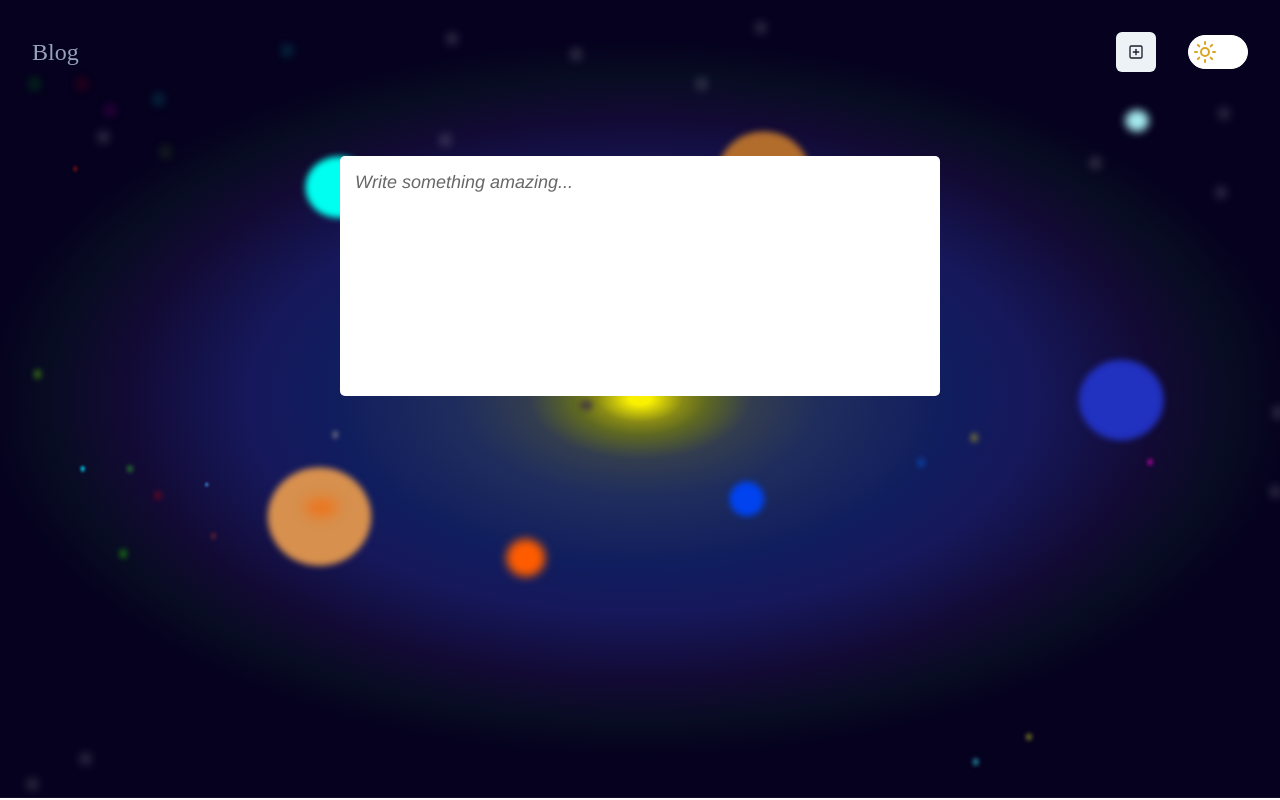
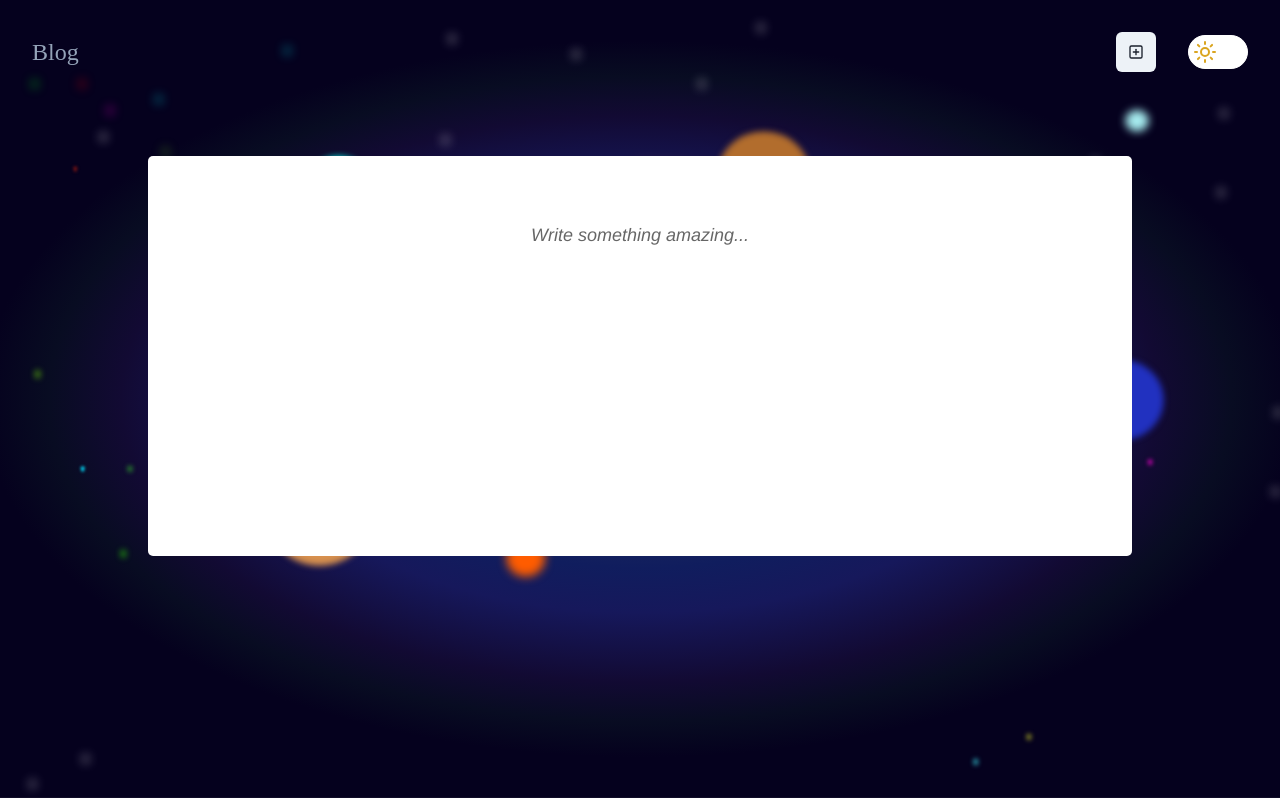
Before and after one commit to RauliYoung/QLimax, a Next.js app: page / in a window 1280 px wide. Built offline with nearby package versions, Linux system fonts and the light colour scheme; a web font is replaced by a local one.

Commit message:
editor stuff
editor stuff

```diff
--- a/src/app/components/blogpost/textEditor/editor.scss
+++ b/src/app/components/blogpost/textEditor/editor.scss
@@ -1,12 +1,13 @@
 .editorContainer {
-  width: 50%;
+  width: 80%;
+  height: 100%;
   margin: 0 auto;
   padding: 20px;
 
   .editor {
     .ql-editor {
-      height: 30vh;
-      min-height: 29vh;
+      height: 100%;
+      min-height: 50vh;
       border-radius: 5px;
     }
   }
@@ -15,7 +16,9 @@
 .editor.light .ql-editor {
   background-color: white;
   font-size: 18px;
-  line-height: 1.58;
+  line-height: 1.2;
+  padding-left: 40px;
+  padding-top: 20px;
 }
 
 .editor.dark .ql-editor {
@@ -23,3 +26,16 @@
   font-size: 18px;
   line-height: 1.58;
 }
+
+
+
+.ql-editor.ql-blank::before {
+  content: attr(data-placeholder);
+  position: absolute;
+  top: 20%;
+  left: 50%;
+  transform: translate(-50%, -50%);
+  width: 95%;
+  text-align: center;
+  pointer-events: none;
+}
--- /dev/null
+++ b/src/app/components/blogpost/textEditor/editorToolbar.scss
@@ -0,0 +1,9 @@
+.ql-picker-item {
+  font-size: 10px;
+  padding: 5px 12px;
+  cursor: pointer;
+}
+
+.ql-picker-item:hover {
+  color: #c1c1c1;
+}
--- a/src/app/components/blogpost/textEditor/editorToolbar.tsx
+++ b/src/app/components/blogpost/textEditor/editorToolbar.tsx
@@ -3,6 +3,7 @@ import { Quill } from 'react-quill';
 import { UndoIcon } from '@/app/components/ui/icons/undoicon';
 import { RedoIcon } from '../../ui/icons/redoicon';
 import { AiIcon } from '../../ui/icons/aiicon';
+import './editorToolbar.scss';
 
 function undoChange() {
   this.quill.history.undo();
@@ -54,10 +55,9 @@ export const QuillToolbar = () => (
   <div id="toolbar">
     <span className="ql-formats">
       <select className="ql-size" defaultValue="medium">
-        <option value="extra-small">Size 1</option>
-        <option value="small">Size 2</option>
-        <option value="medium">Size 3</option>
-        <option value="large">Size 4</option>
+        <option value="small">Size 1</option>
+        <option value="medium">Size 2</option>
+        <option value="large">Size 3</option>
       </select>
       <select className="ql-header" defaultValue="3">
         <option value="1">Heading</option>
```
